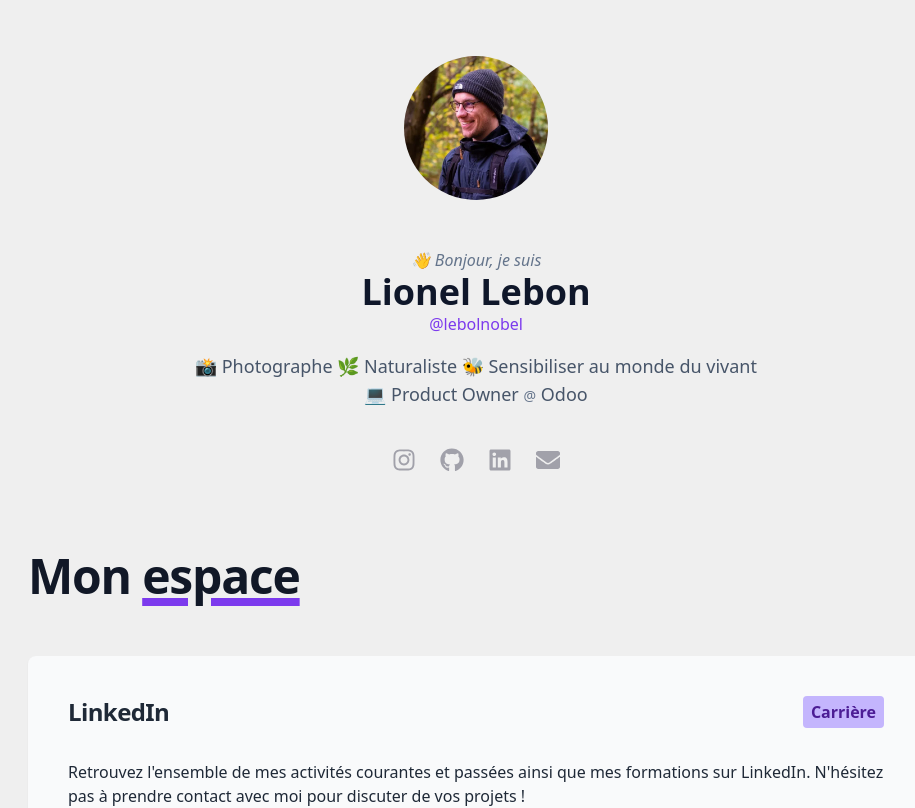
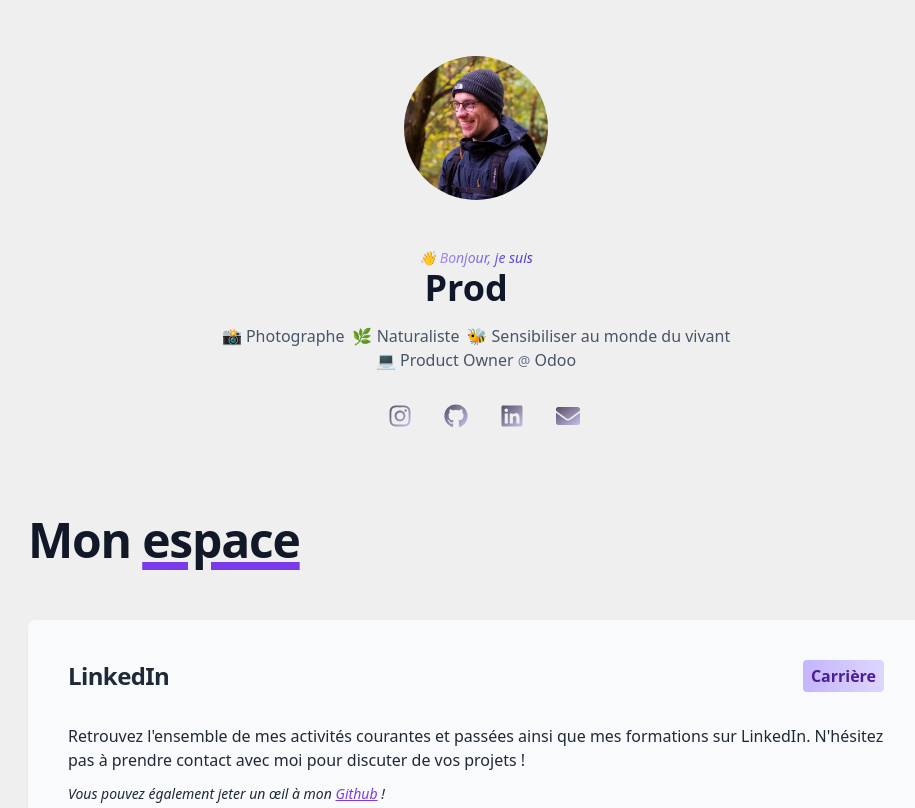
Before and after one commit to lebolnobel/lionellebon.eu, a React (Vite) app: page / in a window 1280 px wide. Shown: the top 808 px of the page, without its empty margins (164-1079 px from the left). Built offline with nearby package versions, Linux system fonts and the light colour scheme.

Commit message:
feat: type-animation

```diff
--- a/src/app/App.tsx
+++ b/src/app/App.tsx
@@ -7,7 +7,7 @@ import { Footer } from './components/Footer.tsx';
 
 const App = (): React.ReactNode => {
   return (
-    <main className="py-6 px-4 sm:p-6 md:py-10 md:px-8">
+    <main className="text-base py-6 px-4 sm:p-6 md:py-10 md:px-8">
       <Header />
 
       <Title>
--- a/src/app/components/Activity.tsx
+++ b/src/app/components/Activity.tsx
@@ -20,9 +20,9 @@ export const Activity = (props: ActivityType): React.ReactNode => {
             <a href={link}>{title}</a>
           </div>
           {tag && (
-            <span className="px-2 py-1 font-bold rounded bg-violet-300 text-violet-900">
+            <div className="px-2 py-1 font-bold rounded text-violet-900 bg-gradient-to-r from-violet-300 to-violet-200">
               {tag}
-            </span>
+            </div>
           )}
         </div>
         <div className="mt-8 mb-4">{content}</div>
--- a/src/app/components/Header.tsx
+++ b/src/app/components/Header.tsx
@@ -1,5 +1,6 @@
 import * as React from 'react';
 import { FaEnvelope, FaGithub, FaInstagram, FaLinkedin } from 'react-icons/fa';
+import { TypeAnimation } from 'react-type-animation';
 
 export const Header = (): React.ReactNode => {
   return (
@@ -18,47 +19,66 @@ export const Header = (): React.ReactNode => {
             className={`w-36 h-36 transition-transform transform-growth rounded-full mx-auto hover:scale-125 duration-1000`}
           />
         </a>
-        <figcaption className="font-medium pt-6">
-          <div className="text-md italic text-slate-500 mt-6">
-            👋 Bonjour, je suis
+        <figcaption className="font-medium mt-12">
+          <div className="text-sm italic">
+            👋{' '}
+            <span className="bg-gradient-to-r from-violet-400 to-indigo-700 bg-clip-text text-transparent">
+              Bonjour, je suis
+            </span>
           </div>
-          <div className="text-4xl font-extrabold text-slate-900">
-            Lionel Lebon
-          </div>
-          <div>
-            <a
-              href="https://www.instagram.com/lebolnobel"
-              rel="noopener noreferrer"
-              title="instagram/lebolnobel"
-              className="hover:underline text-violet-600"
-            >
-              @lebolnobel
-            </a>
-          </div>
+
+          <TypeAnimation
+            sequence={[
+              'Lionel Lebon',
+              1000,
+              '@lebolnobel',
+              1000,
+              'Product Owner',
+              1000,
+              'Naturaliste',
+              1000,
+              'Photographe',
+              1000,
+            ]}
+            wrapper="div"
+            speed={22}
+            repeat={Infinity}
+            className="text-4xl font-extrabold text-slate-900"
+          />
         </figcaption>
       </figure>
 
-      <div className="text-slate-600">
-        <p className="text-lg center">
-          📸 Photographe 🌿 Naturaliste 🐝 Sensibiliser au monde du vivant
-        </p>
-        <p className="text-lg center">
+      <div className="text-slate-600 text-center">
+        <div className="flex flex-wrap md:flex-row space-x-2 justify-center">
+          <div>📸 Photographe</div>
+          <div>🌿 Naturaliste</div>
+          <div>🐝 Sensibiliser au monde du vivant</div>
+        </div>
+        <p>
           💻 Product Owner <span className="text-sm text-slate-500">@</span>{' '}
           Odoo
         </p>
       </div>
 
-      <div className="pt-6 flex justify-center gap-6">
+      <div className="flex justify-center space-y-2 gap-4">
+        <svg width="0" height="0">
+          <linearGradient id="gradient" x1="100%" y1="100%" x2="0%" y2="0%">
+            <stop stopColor="#cbbfed" offset="0%" />
+            <stop stopColor="#534d60" offset="100%" />
+          </linearGradient>
+        </svg>
+
         <a
           href="https://instagram.com/lebolnobel"
           rel="noopener noreferrer"
           title="instagram/lebolnobel"
-          className="text-zinc-400 hover:text-violet-600 transition-colors duration-200"
+          className="text-zinc-400 hover:bg-violet-200 hover:rounded-lg p-2 transition-all duration-200"
         >
           <FaInstagram
             role="presentation"
             title="Instagram/lebolnobel"
             size="24"
+            style={{ fill: 'url(#gradient)' }}
           />
         </a>
 
@@ -66,21 +86,27 @@ export const Header = (): React.ReactNode => {
           href="https://github.com/lebolnobel"
           rel="noopener noreferrer"
           title="github/lebolnobel"
-          className="text-zinc-400 hover:text-violet-600 transition-colors duration-200"
+          className="text-zinc-400 hover:bg-violet-200 hover:rounded-lg p-2 transition-all duration-200"
         >
-          <FaGithub role="presentation" title="GitHub/lebolnobel" size="24" />
+          <FaGithub
+            role="presentation"
+            title="GitHub/lebolnobel"
+            size="24"
+            style={{ fill: 'url(#gradient)' }}
+          />
         </a>
 
         <a
           href="https://www.linkedin.com/in/lionellebon"
           rel="noopener noreferrer"
           title="LinkedIn/lionellebon"
-          className="text-zinc-400 hover:text-violet-600 transition-colors duration-200"
+          className="text-zinc-400 hover:bg-violet-200 hover:rounded-lg p-2 transition-all duration-200"
         >
           <FaLinkedin
             role="presentation"
             title="LinkedIn/lionellebon"
             size="24"
+            style={{ fill: 'url(#gradient)' }}
           />
         </a>
 
@@ -88,12 +114,13 @@ export const Header = (): React.ReactNode => {
           href="mailto:me [AT] lionellebon.eu"
           rel="noopener noreferrer"
           title="Contactez-moi"
-          className="text-zinc-400 hover:text-violet-600 transition-colors duration-200"
+          className="text-zinc-400 hover:bg-violet-200 hover:rounded-lg p-2 transition-all duration-200"
         >
           <FaEnvelope
             role="presentation"
             title="Mail/Contactez-moi"
             size="24"
+            style={{ fill: 'url(#gradient)' }}
           />
         </a>
       </div>
--- a/src/styles/styles.css
+++ b/src/styles/styles.css
@@ -107,7 +107,7 @@
 }
 
 /*
-! tailwindcss v3.4.16 | MIT License | https://tailwindcss.com
+! tailwindcss v3.4.17 | MIT License | https://tailwindcss.com
 */
 
 /*
@@ -601,16 +601,16 @@ video {
   margin-bottom: 0.125rem;
 }
 
-.mb-2 {
-  margin-bottom: 0.5rem;
+.mb-3 {
+  margin-bottom: 0.75rem;
+}
+
+.mb-4 {
+  margin-bottom: 1rem;
 }
 
 .ml-2 {
   margin-left: 0.5rem;
-}
-
-.mt-4 {
-  margin-top: 1rem;
 }
 
 .mt-6 {
@@ -621,16 +621,8 @@ video {
   margin-top: 2rem;
 }
 
-.mb-3 {
-  margin-bottom: 0.75rem;
-}
-
-.mb-6 {
-  margin-bottom: 1.5rem;
-}
-
-.mb-4 {
-  margin-bottom: 1rem;
+.mt-12 {
+  margin-top: 3rem;
 }
 
 .flex {
@@ -673,10 +665,38 @@ video {
   gap: 1.5rem;
 }
 
+.gap-4 {
+  gap: 1rem;
+}
+
 .space-y-4 > :not([hidden]) ~ :not([hidden]) {
   --tw-space-y-reverse: 0;
   margin-top: calc(1rem * calc(1 - var(--tw-space-y-reverse)));
   margin-bottom: calc(1rem * var(--tw-space-y-reverse));
+}
+
+.space-y-8 > :not([hidden]) ~ :not([hidden]) {
+  --tw-space-y-reverse: 0;
+  margin-top: calc(2rem * calc(1 - var(--tw-space-y-reverse)));
+  margin-bottom: calc(2rem * var(--tw-space-y-reverse));
+}
+
+.space-y-6 > :not([hidden]) ~ :not([hidden]) {
+  --tw-space-y-reverse: 0;
+  margin-top: calc(1.5rem * calc(1 - var(--tw-space-y-reverse)));
+  margin-bottom: calc(1.5rem * var(--tw-space-y-reverse));
+}
+
+.space-y-2 > :not([hidden]) ~ :not([hidden]) {
+  --tw-space-y-reverse: 0;
+  margin-top: calc(0.5rem * calc(1 - var(--tw-space-y-reverse)));
+  margin-bottom: calc(0.5rem * var(--tw-space-y-reverse));
+}
+
+.space-x-2 > :not([hidden]) ~ :not([hidden]) {
+  --tw-space-x-reverse: 0;
+  margin-right: calc(0.5rem * var(--tw-space-x-reverse));
+  margin-left: calc(0.5rem * calc(1 - var(--tw-space-x-reverse)));
 }
 
 .rounded {
@@ -709,6 +729,130 @@ video {
   background-color: rgb(196 181 253 / var(--tw-bg-opacity, 1));
 }
 
+.bg-gradient-to-r {
+  background-image: linear-gradient(to right, var(--tw-gradient-stops));
+}
+
+.from-zinc-500 {
+  --tw-gradient-from: #71717a var(--tw-gradient-from-position);
+  --tw-gradient-to: rgb(113 113 122 / 0) var(--tw-gradient-to-position);
+  --tw-gradient-stops: var(--tw-gradient-from), var(--tw-gradient-to);
+}
+
+.from-violet-600 {
+  --tw-gradient-from: #7c3aed var(--tw-gradient-from-position);
+  --tw-gradient-to: rgb(124 58 237 / 0) var(--tw-gradient-to-position);
+  --tw-gradient-stops: var(--tw-gradient-from), var(--tw-gradient-to);
+}
+
+.from-violet-400 {
+  --tw-gradient-from: #a78bfa var(--tw-gradient-from-position);
+  --tw-gradient-to: rgb(167 139 250 / 0) var(--tw-gradient-to-position);
+  --tw-gradient-stops: var(--tw-gradient-from), var(--tw-gradient-to);
+}
+
+.from-violet-500 {
+  --tw-gradient-from: #8b5cf6 var(--tw-gradient-from-position);
+  --tw-gradient-to: rgb(139 92 246 / 0) var(--tw-gradient-to-position);
+  --tw-gradient-stops: var(--tw-gradient-from), var(--tw-gradient-to);
+}
+
+.from-indigo-700 {
+  --tw-gradient-from: #4338ca var(--tw-gradient-from-position);
+  --tw-gradient-to: rgb(67 56 202 / 0) var(--tw-gradient-to-position);
+  --tw-gradient-stops: var(--tw-gradient-from), var(--tw-gradient-to);
+}
+
+.from-rose-400 {
+  --tw-gradient-from: #fb7185 var(--tw-gradient-from-position);
+  --tw-gradient-to: rgb(251 113 133 / 0) var(--tw-gradient-to-position);
+  --tw-gradient-stops: var(--tw-gradient-from), var(--tw-gradient-to);
+}
+
+.from-violet-300 {
+  --tw-gradient-from: #c4b5fd var(--tw-gradient-from-position);
+  --tw-gradient-to: rgb(196 181 253 / 0) var(--tw-gradient-to-position);
+  --tw-gradient-stops: var(--tw-gradient-from), var(--tw-gradient-to);
+}
+
+.via-fuchsia-500 {
+  --tw-gradient-to: rgb(217 70 239 / 0)  var(--tw-gradient-to-position);
+  --tw-gradient-stops: var(--tw-gradient-from), #d946ef var(--tw-gradient-via-position), var(--tw-gradient-to);
+}
+
+.to-slate-300 {
+  --tw-gradient-to: #cbd5e1 var(--tw-gradient-to-position);
+}
+
+.to-gray-600 {
+  --tw-gradient-to: #4b5563 var(--tw-gradient-to-position);
+}
+
+.to-violet-300 {
+  --tw-gradient-to: #c4b5fd var(--tw-gradient-to-position);
+}
+
+.to-indigo-300 {
+  --tw-gradient-to: #a5b4fc var(--tw-gradient-to-position);
+}
+
+.to-indigo-500 {
+  --tw-gradient-to: #6366f1 var(--tw-gradient-to-position);
+}
+
+.to-indigo-700 {
+  --tw-gradient-to: #4338ca var(--tw-gradient-to-position);
+}
+
+.to-violet-800 {
+  --tw-gradient-to: #5b21b6 var(--tw-gradient-to-position);
+}
+
+.to-violet-400 {
+  --tw-gradient-to: #a78bfa var(--tw-gradient-to-position);
+}
+
+.to-indigo-200 {
+  --tw-gradient-to: #c7d2fe var(--tw-gradient-to-position);
+}
+
+.to-indigo-400 {
+  --tw-gradient-to: #818cf8 var(--tw-gradient-to-position);
+}
+
+.to-violet-200 {
+  --tw-gradient-to: #ddd6fe var(--tw-gradient-to-position);
+}
+
+.to-violet-700 {
+  --tw-gradient-to: #6d28d9 var(--tw-gradient-to-position);
+}
+
+.bg-\[length\:100\%_6px\] {
+  background-size: 100% 6px;
+}
+
+.bg-clip-text {
+  -webkit-background-clip: text;
+          background-clip: text;
+}
+
+.bg-bottom {
+  background-position: bottom;
+}
+
+.bg-no-repeat {
+  background-repeat: no-repeat;
+}
+
+.p-6 {
+  padding: 1.5rem;
+}
+
+.p-2 {
+  padding: 0.5rem;
+}
+
 .px-10 {
   padding-left: 2.5rem;
   padding-right: 2.5rem;
@@ -739,32 +883,20 @@ video {
   padding-bottom: 2rem;
 }
 
-.pb-6 {
-  padding-bottom: 1.5rem;
+.pb-8 {
+  padding-bottom: 2rem;
+}
+
+.pt-10 {
+  padding-top: 2.5rem;
 }
 
 .pt-12 {
   padding-top: 3rem;
 }
 
-.pt-3 {
-  padding-top: 0.75rem;
-}
-
 .pt-6 {
   padding-top: 1.5rem;
-}
-
-.pb-12 {
-  padding-bottom: 3rem;
-}
-
-.pb-8 {
-  padding-bottom: 2rem;
-}
-
-.pt-10 {
-  padding-top: 2.5rem;
 }
 
 .text-center {
@@ -794,6 +926,11 @@ video {
 .text-xs {
   font-size: 0.75rem;
   line-height: 1rem;
+}
+
+.text-base {
+  font-size: 1rem;
+  line-height: 1.5rem;
 }
 
 .font-bold {
@@ -865,6 +1002,10 @@ video {
   color: rgb(161 161 170 / var(--tw-text-opacity, 1));
 }
 
+.text-transparent {
+  color: transparent;
+}
+
 .underline {
   text-decoration-line: underline;
 }
@@ -895,6 +1036,12 @@ video {
   transition-duration: 150ms;
 }
 
+.transition-all {
+  transition-property: all;
+  transition-timing-function: cubic-bezier(0.4, 0, 0.2, 1);
+  transition-duration: 150ms;
+}
+
 .duration-1000 {
   transition-duration: 1000ms;
 }
@@ -917,9 +1064,63 @@ body {
   transform: translate(var(--tw-translate-x), var(--tw-translate-y)) rotate(var(--tw-rotate)) skewX(var(--tw-skew-x)) skewY(var(--tw-skew-y)) scaleX(var(--tw-scale-x)) scaleY(var(--tw-scale-y));
 }
 
+.hover\:rounded-lg:hover {
+  border-radius: 0.5rem;
+}
+
+.hover\:bg-slate-600:hover {
+  --tw-bg-opacity: 1;
+  background-color: rgb(71 85 105 / var(--tw-bg-opacity, 1));
+}
+
+.hover\:bg-slate-100:hover {
+  --tw-bg-opacity: 1;
+  background-color: rgb(241 245 249 / var(--tw-bg-opacity, 1));
+}
+
+.hover\:bg-slate-200:hover {
+  --tw-bg-opacity: 1;
+  background-color: rgb(226 232 240 / var(--tw-bg-opacity, 1));
+}
+
+.hover\:bg-gray-200:hover {
+  --tw-bg-opacity: 1;
+  background-color: rgb(229 231 235 / var(--tw-bg-opacity, 1));
+}
+
+.hover\:bg-gray-300:hover {
+  --tw-bg-opacity: 1;
+  background-color: rgb(209 213 219 / var(--tw-bg-opacity, 1));
+}
+
+.hover\:bg-violet-300:hover {
+  --tw-bg-opacity: 1;
+  background-color: rgb(196 181 253 / var(--tw-bg-opacity, 1));
+}
+
+.hover\:bg-violet-600:hover {
+  --tw-bg-opacity: 1;
+  background-color: rgb(124 58 237 / var(--tw-bg-opacity, 1));
+}
+
+.hover\:bg-violet-100:hover {
+  --tw-bg-opacity: 1;
+  background-color: rgb(237 233 254 / var(--tw-bg-opacity, 1));
+}
+
+.hover\:bg-violet-200:hover {
+  --tw-bg-opacity: 1;
+  background-color: rgb(221 214 254 / var(--tw-bg-opacity, 1));
+}
+
 .hover\:text-violet-600:hover {
   --tw-text-opacity: 1;
   color: rgb(124 58 237 / var(--tw-text-opacity, 1));
+}
+
+.hover\:text-white:hover {
+  --tw-text-opacity: 1;
+  color: rgb(255 255 255 / var(--tw-text-opacity, 1));
 }
 
 .hover\:underline:hover {
@@ -927,12 +1128,24 @@ body {
 }
 
 @media (min-width: 640px) {
+  .sm\:flex-col {
+    flex-direction: column;
+  }
+
+  .sm\:gap-2 {
+    gap: 0.5rem;
+  }
+
   .sm\:p-6 {
     padding: 1.5rem;
   }
 }
 
 @media (min-width: 768px) {
+  .md\:flex-row {
+    flex-direction: row;
+  }
+
   .md\:px-8 {
     padding-left: 2rem;
     padding-right: 2rem;
```
Also changed, not shown: package.json (+24 -22 lines), 1 other file (tests, documents, lock files or other folders).
